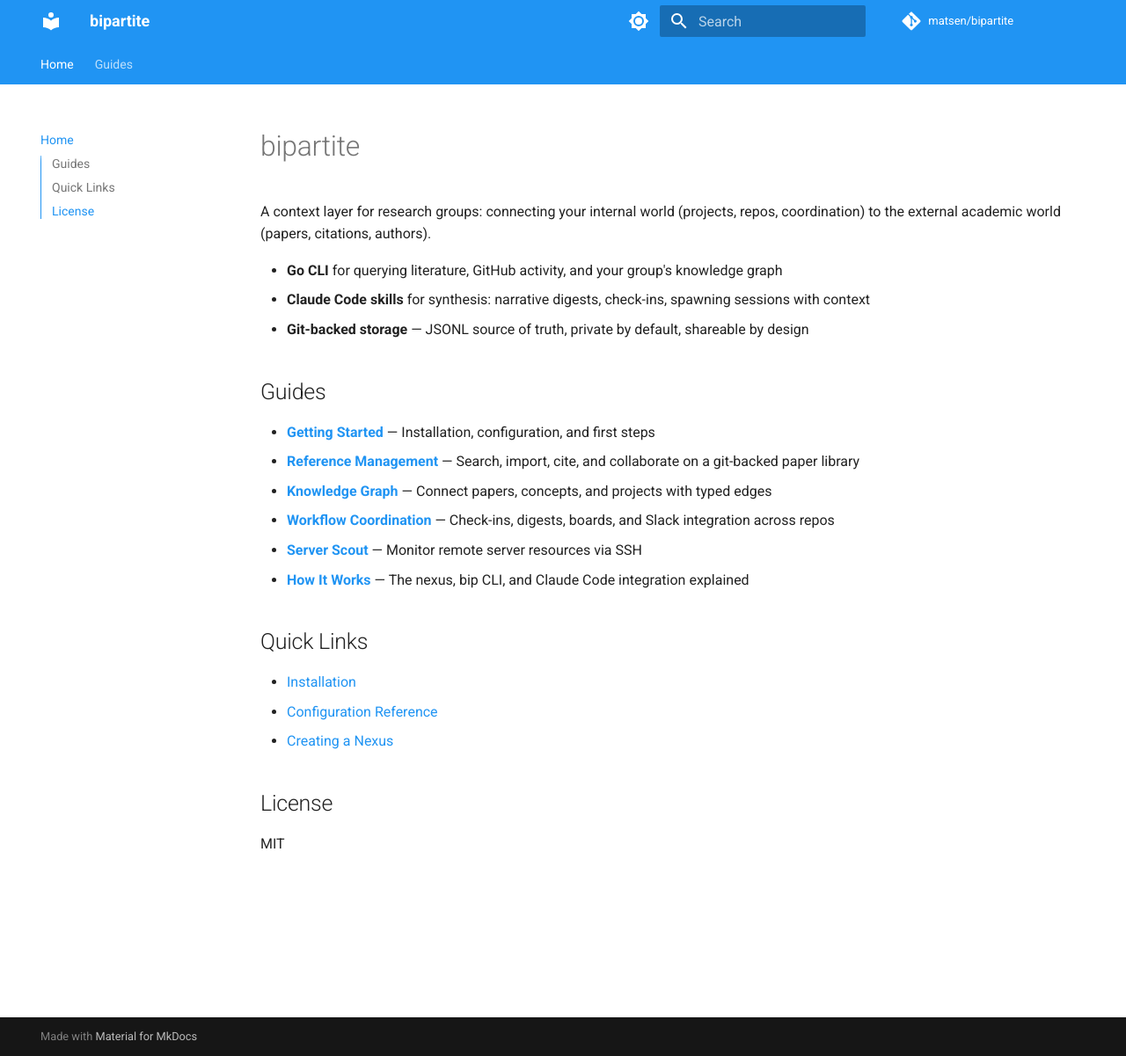
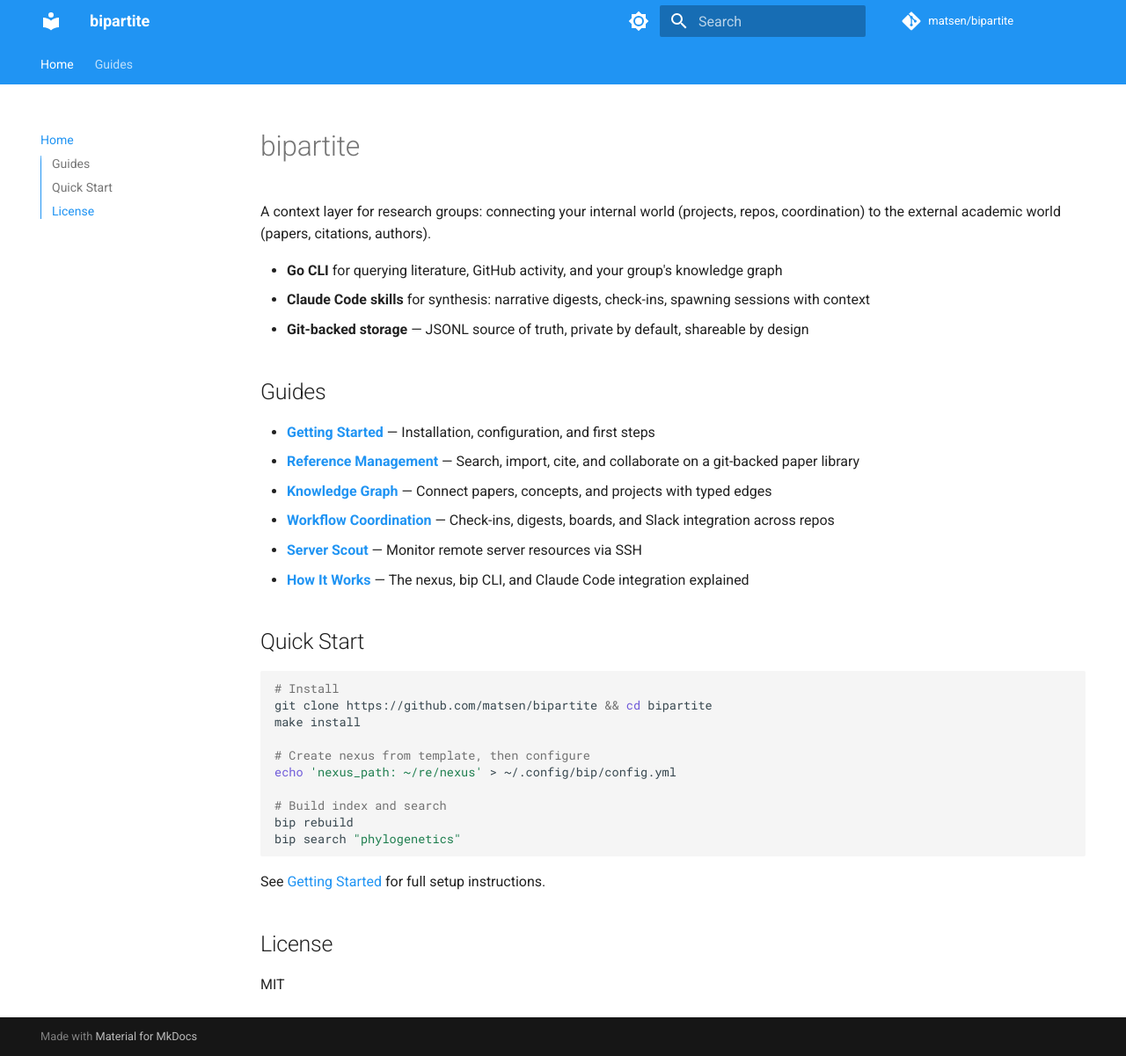
Before and after one commit to matsen/bipartite, an MkDocs documentation site: the page built from docs/index.md, in a window 1280 px wide and 1201 px high. Shown: the whole window at 88% size. Built offline with MkDocs 1.6.1 and Material for MkDocs 9.7.7, drawn with Linux system fonts in a browser that asks for light colours; comment, search, counter and statistics services are not loaded.

Commit message:
Add Quick Start back to docs/index.md
Co-Authored-By: Claude Opus 4.5 <noreply@anthropic.com>

````diff
--- a/docs/index.md
+++ b/docs/index.md
@@ -15,11 +15,22 @@ A context layer for research groups: connecting your internal world (projects, r
 - **[Server Scout](guides/server-scout.md)** — Monitor remote server resources via SSH
 - **[How It Works](guides/architecture.md)** — The nexus, bip CLI, and Claude Code integration explained
 
-## Quick Links
+## Quick Start
 
-- [Installation](guides/getting-started.md#installation)
-- [Configuration Reference](guides/configuration.md)
-- [Creating a Nexus](guides/getting-started.md#creating-a-nexus)
+```bash
+# Install
+git clone https://github.com/matsen/bipartite && cd bipartite
+make install
+
+# Create nexus from template, then configure
+echo 'nexus_path: ~/re/nexus' > ~/.config/bip/config.yml
+
+# Build index and search
+bip rebuild
+bip search "phylogenetics"
+```
+
+See [Getting Started](guides/getting-started.md) for full setup instructions.
 
 ## License
 
````
